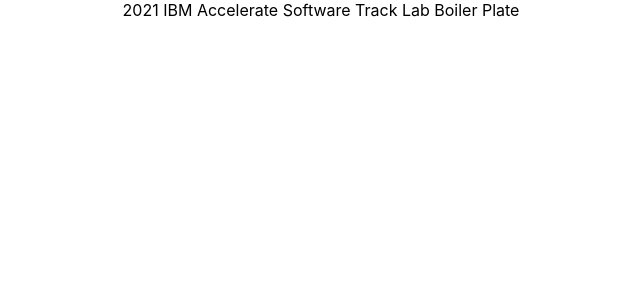
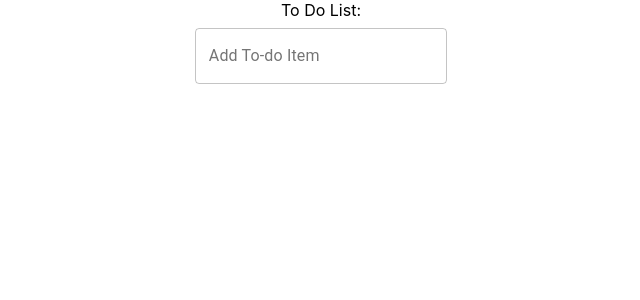
Before and after one commit to 2021-IBM-Accelerate-SW-Track/lab-1-team-27, a React (Create React App) app: page / in a window 1280 px wide. Shown: the top 300 px of the page, without its empty margins (319-959 px from the left). Built offline with nearby package versions, Linux system fonts and the light colour scheme.

Commit message:
Implemented some basic to-do features
Implemented the To-do button. Currently it is storing the input into one value which over rides every time you input a new value, next this will be stored in a list.map

```diff
--- a/src/App.js
+++ b/src/App.js
@@ -1,10 +1,12 @@
 import Header from "./component/header"
+import Body from "./component/body"
 import './App.css';
 
 function App() {
   return (
     <div className="App">
     <Header/>
+    <Body/>
     </div>
   );
 }
--- /dev/null
+++ b/src/component/body/body.js
@@ -0,0 +1,27 @@
+import React, { useState } from 'react';
+import { makeStyles } from '@material-ui/core/styles';
+import TextField from '@material-ui/core/TextField';
+
+const useStyles = makeStyles((theme) => ({
+  root: {
+    '& > *': {
+      margin: theme.spacing(1),
+      width: '25ch',
+    },
+  },
+}));
+
+export default function BasicTextFields() {
+  const classes = useStyles();
+  const [value, setValue] = useState("");
+  const takeInput = i => {
+    console.log('Input:' + i.target.value);
+    setValue(i.target.value);
+  }
+
+  return (
+    <form className={classes.root} noValidate autoComplete="off">
+      <TextField value = {value} id="outlined-basic" label="Add To-do Item" variant="outlined" onChange={takeInput} multiline rowsMax={4}/>
+    </form>
+  );
+}
--- /dev/null
+++ b/src/component/body/index.js
@@ -0,0 +1,3 @@
+import Body from "./body"
+
+export default Body
--- a/src/component/header/header.js
+++ b/src/component/header/header.js
@@ -1,3 +1,3 @@
 export default function Header(){
-    return <div>2021 IBM Accelerate Software Track Lab Boiler Plate</div>
+    return <div>To Do List:</div>
 }
```
Also changed, not shown: src/component/body/body.css (added).
